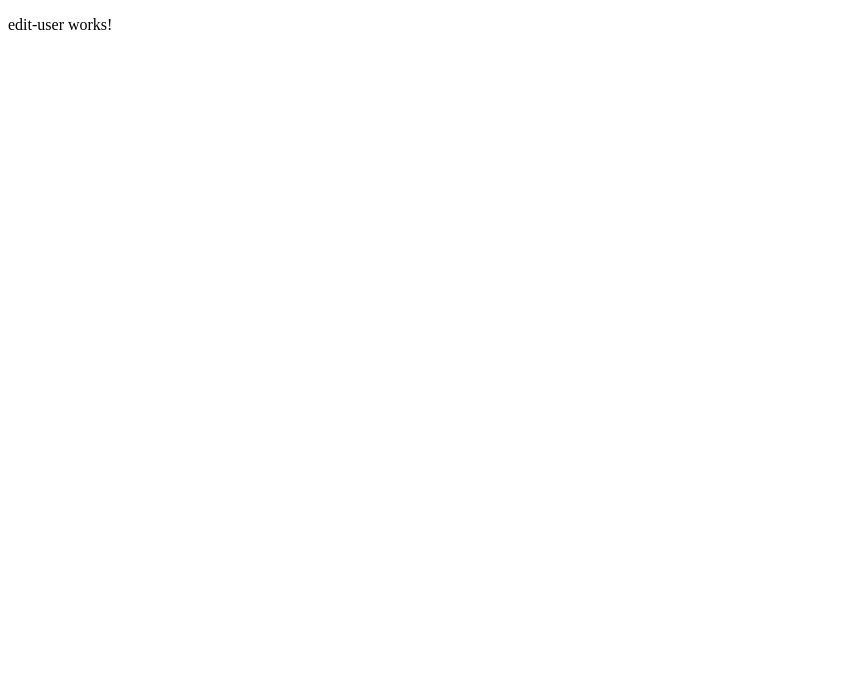
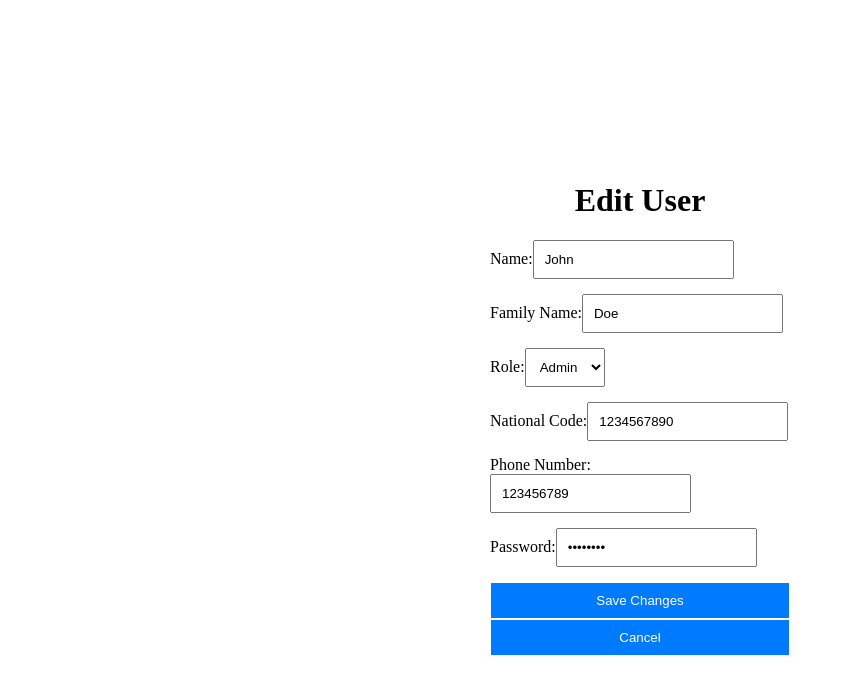
Before and after one commit to shahrzadJavadiKoushesh/SG-AngularBootcampProject, an Angular app in the folder UserProducts/: page /editUser/1 in a window 1280 px wide. Shown: the top 694 px of the page, without its empty margins (0-844 px from the left). Built offline with nearby package versions, Linux system fonts and the light colour scheme.

Commit message:
add html and scss of the edit page

```diff
--- a/UserProducts/src/app/edit-user/edit-user.component.html
+++ b/UserProducts/src/app/edit-user/edit-user.component.html
@@ -1 +1,40 @@
-<p>edit-user works!</p>
+<div class="editUser-container">
+    <h1>Edit User</h1>
+    <form [formGroup]="userForm" (ngSubmit)="onSubmitEdit()">
+        <div>
+            <label for="name">Name:</label>
+            <input id="name" formControlName="name" type="text" />
+        </div>
+
+        <div>
+            <label for="familyName">Family Name:</label>
+            <input id="familyName" formControlName="familyName" type="text" />
+        </div>
+
+        <div>
+            <label for="role">Role:</label>
+            <select id="role" formControlName="role">
+                <option value="admin">Admin</option>
+                <option value="user">User</option>
+            </select>
+        </div>
+
+        <div>
+            <label for="nationalCode">National Code:</label>
+            <input id="nationalCode" formControlName="nationalCode" type="text" />
+        </div>
+
+        <div>
+            <label for="phoneNumber">Phone Number:</label>
+            <input id="phoneNumber" formControlName="phoneNumber" type="text" />
+        </div>
+
+        <div>
+            <label for="password">Password:</label>
+            <input id="password" formControlName="password" type="password" />
+        </div>
+
+        <button type="submit">Save Changes</button>
+        <button type="button" (click)="router.navigate(['/usersList'])">Cancel</button>
+    </form>
+</div>
--- a/UserProducts/src/app/edit-user/edit-user.component.scss
+++ b/UserProducts/src/app/edit-user/edit-user.component.scss
@@ -0,0 +1,30 @@
+.editUser-container {
+    display: flex;
+    flex-direction: column;
+    align-items: center;
+    justify-content: center;
+    height: 100vh;
+
+    form {
+        display: flex;
+        flex-direction: column;
+        width: 300px;
+
+        label {
+            margin: 5px 0;
+        }
+
+        input, select {
+            margin-bottom: 15px;
+            padding: 10px;
+        }
+
+        button {
+            padding: 10px;
+            background-color: #007bff;
+            color: white;
+            border: 1px solid;
+            cursor: pointer;
+        }
+    }
+}
--- a/UserProducts/src/app/edit-user/edit-user.component.ts
+++ b/UserProducts/src/app/edit-user/edit-user.component.ts
@@ -1,11 +1,11 @@
 import { Component, OnInit } from '@angular/core';
-import { FormBuilder, FormGroup, Validators } from '@angular/forms';
+import { FormBuilder, FormGroup, ReactiveFormsModule, Validators } from '@angular/forms';
 import { ActivatedRoute, Router } from '@angular/router';
 import { MockDataService } from '../mock-data.service';
 
 @Component({
   selector: 'app-edit-user',
-  imports: [],
+  imports: [ReactiveFormsModule],
   templateUrl: './edit-user.component.html',
   styleUrl: './edit-user.component.scss'
 })
@@ -13,7 +13,7 @@ export class EditUserComponent implements OnInit {
   userForm: FormGroup;
   userId: number | null = null;
 
-  constructor(private fb: FormBuilder, private route: ActivatedRoute, private mockdata: MockDataService, private router: Router){
+  constructor(private fb: FormBuilder, private route: ActivatedRoute, private mockdata: MockDataService, public router: Router){
     this.userForm = this.fb.group({
       name: ['', Validators.required],
       familyName: ['', Validators.required],
```
